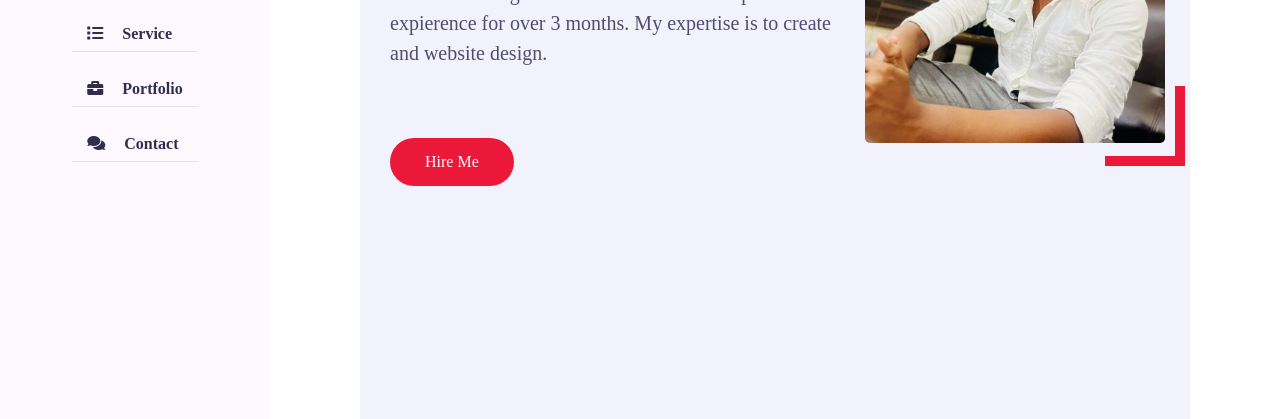
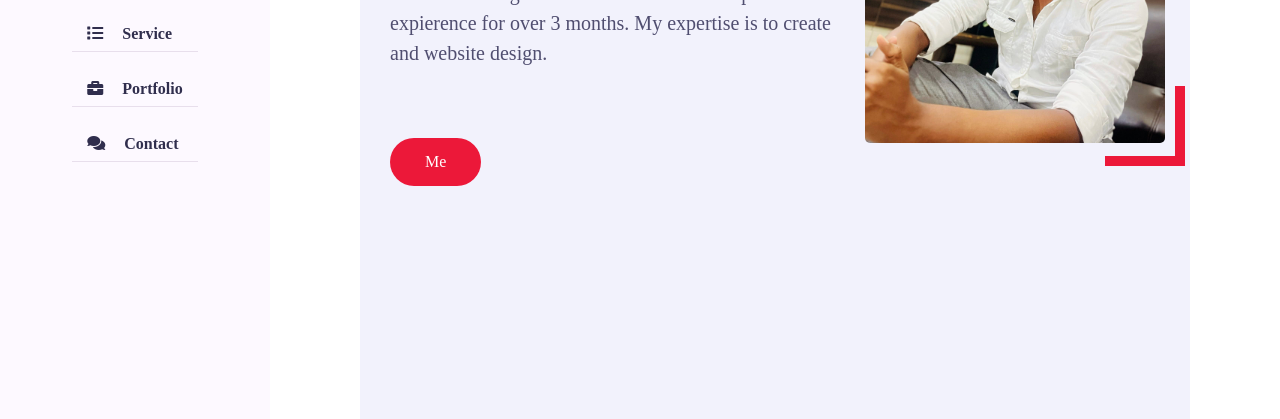
Before and after one commit to YuvaYuvaa/portfolio, a plain HTML site: page index.html in a window 1280 px wide. Shown: the part 381-800 px from the top of the page. Drawn offline with Linux system fonts and the light colour scheme; a web font is replaced by a local one.

Commit message:
i change button hire me to me

```diff
--- a/index.html
+++ b/index.html
@@ -48,7 +48,7 @@
                             <h3 class="my-profession">I'm a <span class="typing">web designer</span></h3>
                             <p>I'm a web Designer with extensive internship expierence for over 3 months. My expertise is to
                              create and website design.</p>
-                            <a href="#contact" class="btn hire-me">Hire Me</a>
+                            <a href="#contact" class="btn hire-me"> Me</a>
                         </div>
                         <div class="home-img">
                             <img src="images/portfolio_image.jpeg" alt="">
```
